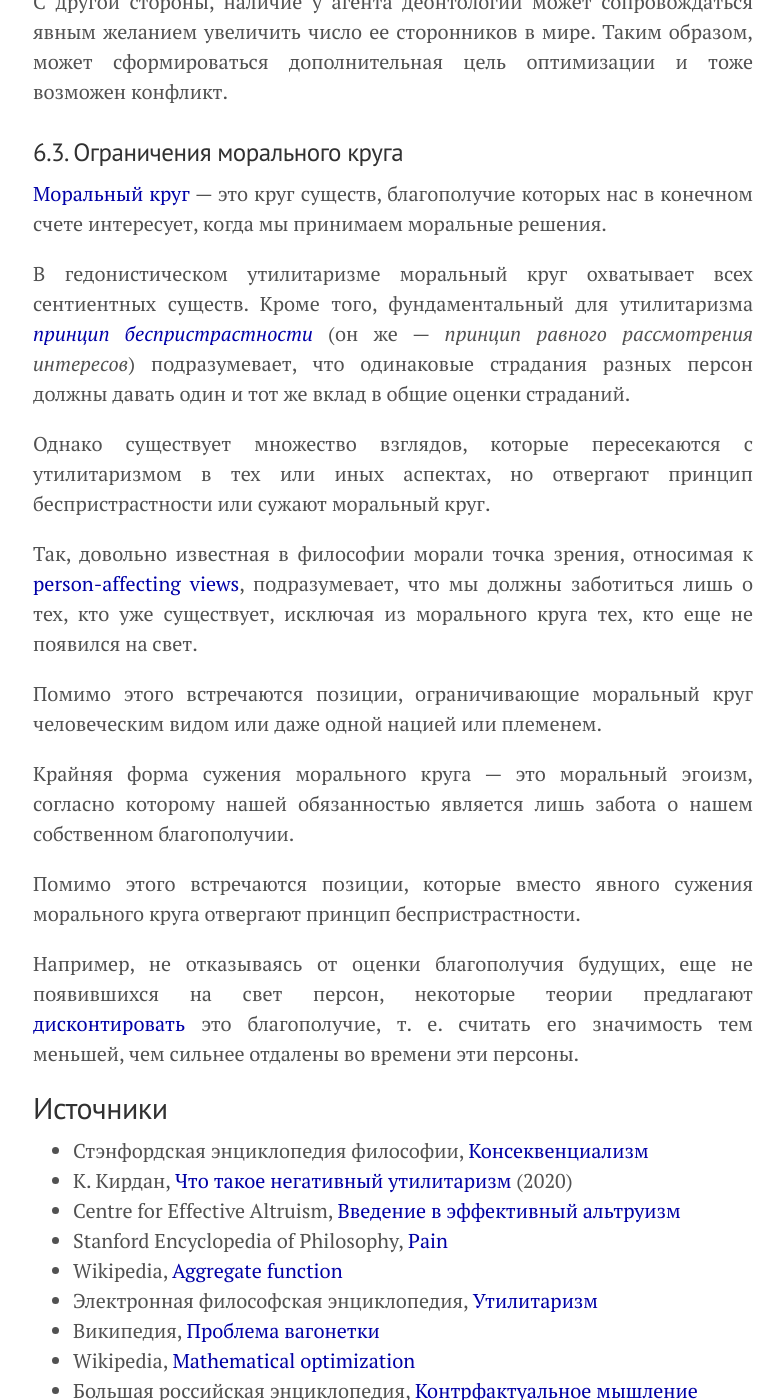
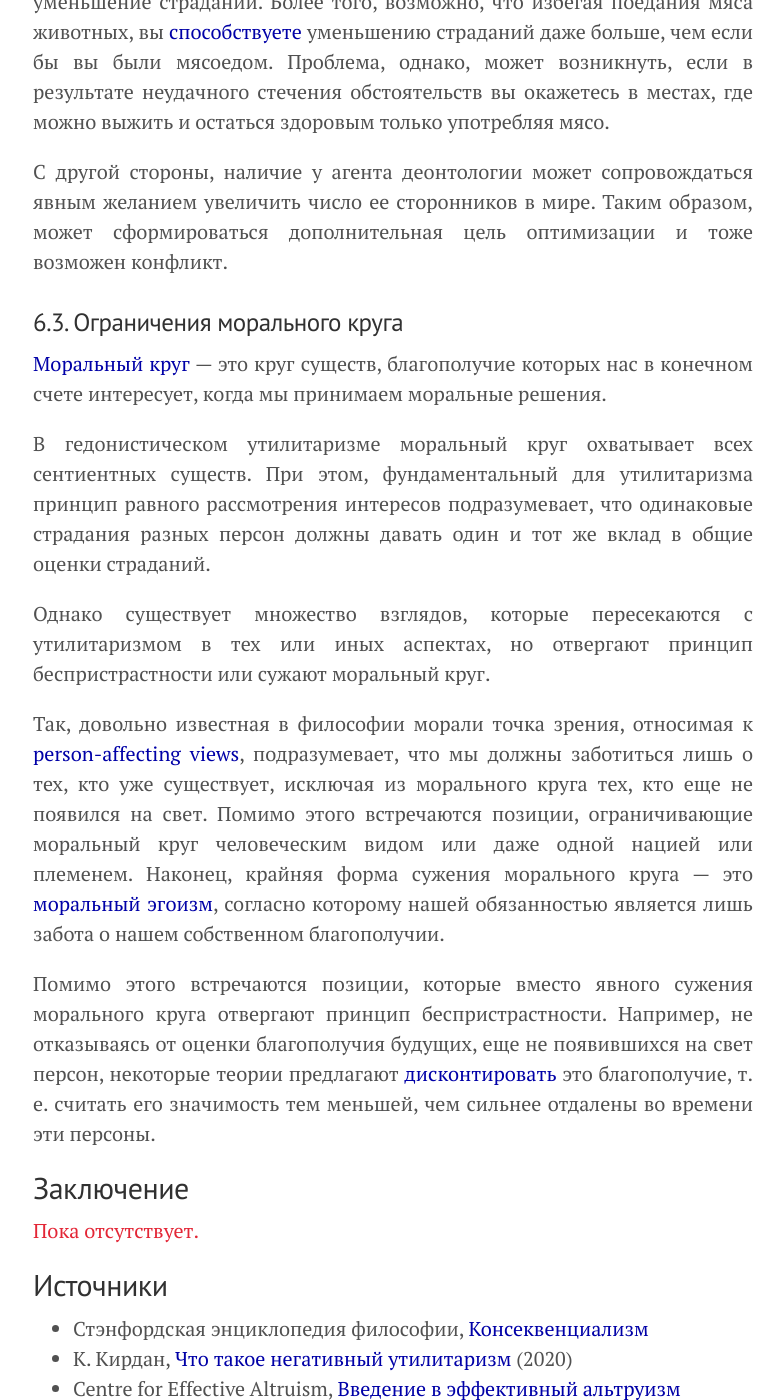
Before and after one commit to KKirdan/kkirdan.github.io, a Jekyll site: the page built from blog/_posts/5. drafts/2023-11-22-b3.md, in a window 1280 px wide and 1400 px high, scrolled down 19039 px. Shown: the whole window, without its empty margins (247-1031 px from the left). Built offline with Jekyll 4.4.1, drawn with Linux system fonts in a browser that asks for light colours; some of the changed text lies outside the part shown.

Commit message:
Update 2023-11-22-b3.md

```diff
--- a/blog/_posts/5. drafts/2023-11-22-b3.md
+++ b/blog/_posts/5. drafts/2023-11-22-b3.md
@@ -37,6 +37,8 @@ comment: Это черновик статьи для проекта <a href="htt
 [6.1. Дополнительные цели оптимизации](#6.1)<br>
 [6.2. Ограничения на способы оптимизации](#6.2)<br>
 [6.3. Ограничения морального круга](#6.3)<br>
+Заключение (?)
+
 [Источники](#sources)<br>
 [Что еще почитать](#further)
 
@@ -282,19 +284,17 @@ P. S. Для углубления в тему см. дискуссии об [о
 
 [Моральный круг](https://reducingsuffering.github.io/376.html) — это круг существ, благополучие которых нас в конечном счете интересует, когда мы принимаем моральные решения.
 
-В гедонистическом утилитаризме моральный круг охватывает всех сентиентных существ. Кроме того, фундаментальный для утилитаризма _[принцип беспристрастности](https://utilitarianism.net/types-of-utilitarianism/)_ (он же — _принцип равного рассмотрения интересов_) подразумевает, что одинаковые страдания разных персон должны давать один и тот же вклад в общие оценки страданий.
+В гедонистическом утилитаризме моральный круг охватывает всех сентиентных существ. При этом, фундаментальный для утилитаризма принцип равного рассмотрения интересов подразумевает, что одинаковые страдания разных персон должны давать один и тот же вклад в общие оценки страданий.
 
 Однако существует множество взглядов, которые пересекаются с утилитаризмом в тех или иных аспектах, но отвергают принцип беспристрастности или сужают моральный круг.
 
-Так, довольно известная в философии морали точка зрения, относимая к [person-affecting views](https://en.wikipedia.org/wiki/Person-affecting_view), подразумевает, что мы должны заботиться лишь о тех, кто уже существует, исключая из морального круга тех, кто еще не появился на свет.
+Так, довольно известная в философии морали точка зрения, относимая к [person-affecting views](https://en.wikipedia.org/wiki/Person-affecting_view), подразумевает, что мы должны заботиться лишь о тех, кто уже существует, исключая из морального круга тех, кто еще не появился на свет. Помимо этого встречаются позиции, ограничивающие моральный круг человеческим видом или даже одной нацией или племенем. Наконец, крайняя форма сужения морального круга — это [моральный эгоизм](https://plato.stanford.edu/entries/egoism/#EthiEgoi), согласно которому нашей обязанностью является лишь забота о нашем собственном благополучии.
 
-Помимо этого встречаются позиции, ограничивающие моральный круг человеческим видом или даже одной нацией или племенем.
+Помимо этого встречаются позиции, которые вместо явного сужения морального круга отвергают принцип беспристрастности. Например, не отказываясь от оценки благополучия будущих, еще не появившихся на свет персон, некоторые теории предлагают [дисконтировать](https://en.wikipedia.org/wiki/Social_discount_rate) это благополучие, т. е. считать его значимость тем меньшей, чем сильнее отдалены во времени эти персоны.
 
-Крайняя форма сужения морального круга — это моральный эгоизм, согласно которому нашей обязанностью является лишь забота о нашем собственном благополучии.
+## Заключение
 
-Помимо этого встречаются позиции, которые вместо явного сужения морального круга отвергают принцип беспристрастности.
-
-Например, не отказываясь от оценки благополучия будущих, еще не появившихся на свет персон, некоторые теории предлагают [дисконтировать](https://en.wikipedia.org/wiki/Social_discount_rate) это благополучие, т. е. считать его значимость тем меньшей, чем сильнее отдалены во времени эти персоны.
+<span class="draft">Пока отсутствует.</span>
 
 <a name="sources"></a>
 ## Источники
```
Also changed, not shown: other parts of blog/_posts/5. drafts/2023-11-22-b3.md (+9 -8 lines).
